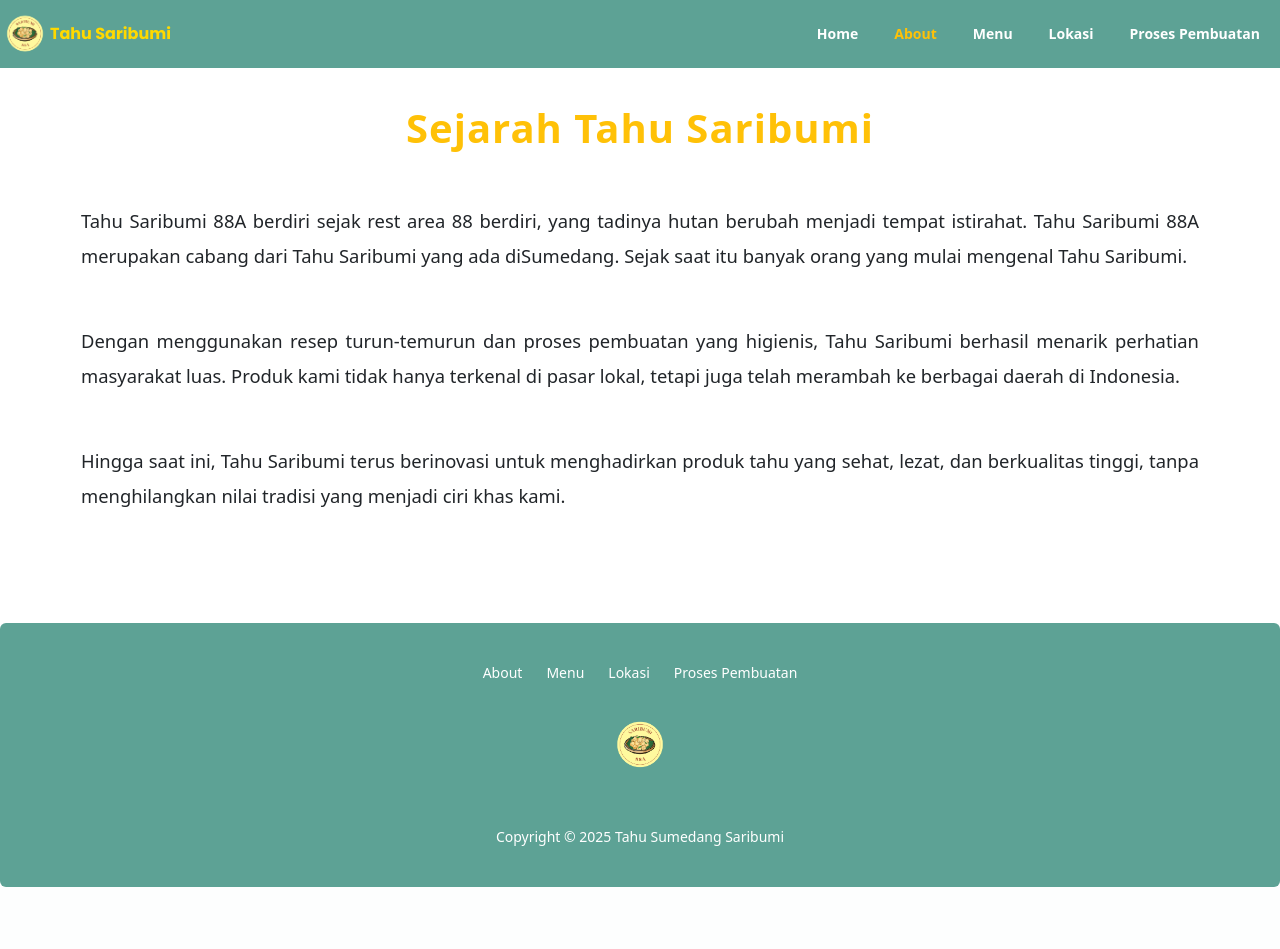
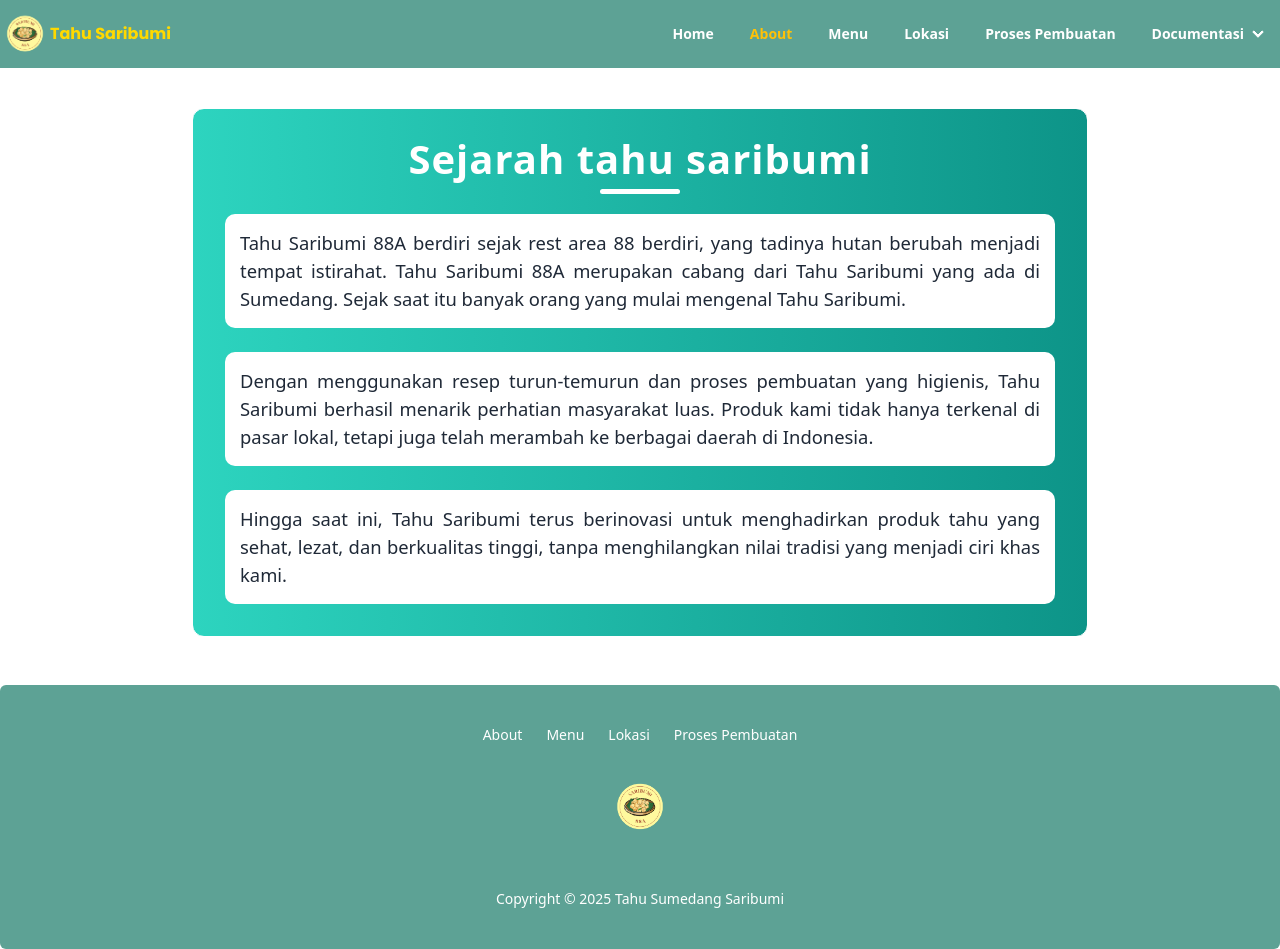
Before and after one commit to Rizki1442/Tahu_Saribumi88, a Flask app: page /about in a window 1280 px wide. Before the commit the page ends 887 px from the top, so only its background shows below. Run offline with Flask 3, Linux system fonts and the light colour scheme; some libraries are stand-ins or nearby versions.

Commit message:
Update about.html

```diff
--- a/templates/about.html
+++ b/templates/about.html
@@ -5,7 +5,7 @@
   <meta charset="UTF-8" />
   <meta name="viewport" content="width=device-width, initial-scale=1.0" />
   <title>{% block title %}Tahu Saribumi - About{% endblock %}</title>
-
+  <link rel="icon" href="../static/img/tahu.png" type="image/x-icon">
   <!-- Include AOS CSS -->
   <link href="https://cdn.jsdelivr.net/npm/aos@2.3.4/dist/aos.css" rel="stylesheet">
 
@@ -47,6 +47,15 @@
             class="hover:bg-warning px-3 hover:text-black py-2 rounded-lg font-bold">Lokasi</a></li>
         <li><a href="{{ url_for('proses_pembuatan') }}"
             class="hover:bg-warning px-3 hover:text-black py-2 rounded-lg font-bold">Proses Pembuatan</a></li>
+            <li>
+              <details>
+                  <summary class="documentasi hover:bg-warning px-3 hover:text-black py-2 rounded-lg font-bold">Documentasi</summary>
+                  <ul class="documentasi p-2">
+                    <li><a href="{{ url_for('erd_bahasa') }}#erd" class="hover:bg-warning hover:text-black">ERD</a></li>
+                    <li><a href="{{ url_for('erd_bahasa') }}#bahasa" class="hover:bg-warning hover:text-black">Bahasa</a></li>
+                  </ul>
+                </details>
+          </li>
       </ul>
     </div>
 
@@ -66,23 +75,39 @@
         <li><a href="{{ url_for('lokasi') }}" class="hover:bg-warning hover:text-black">Lokasi</a></li>
         <li><a href="{{ url_for('proses_pembuatan') }}" class="hover:bg-warning hover:text-black">Proses Pembuatan</a>
         </li>
+        <li>
+          <details>
+              <summary class="documentasi hover:bg-warning px-3 hover:text-black py-2 rounded-lg font-bold">Documentasi</summary>
+              <ul class="documentasi p-2">
+                <li><a href="{{ url_for('erd_bahasa') }}#erd" class="hover:bg-warning hover:text-black">ERD</a></li>
+                <li><a href="{{ url_for('erd_bahasa') }}#bahasa" class="hover:bg-warning hover:text-black">Bahasa</a></li>
+              </ul>
+            </details>
+      </li>
       </ul>
     </div>
   </div>
   </div>
 
   <body>
-    <div class="sejarah">
-      <h1 class="text-warning" data-aos="fade-down">Sejarah Tahu Saribumi</h1>
-      <p data-aos="fade-up">Tahu Saribumi 88A berdiri sejak rest area 88 berdiri, yang tadinya hutan berubah menjadi
-        tempat istirahat. Tahu Saribumi 88A merupakan cabang dari Tahu Saribumi yang ada diSumedang. Sejak saat itu
-        banyak orang yang mulai mengenal Tahu Saribumi.</p>
-      <p data-aos="fade-up">Dengan menggunakan resep turun-temurun dan proses pembuatan yang higienis, Tahu Saribumi
-        berhasil menarik perhatian masyarakat luas. Produk kami tidak hanya terkenal di pasar lokal, tetapi juga telah
-        merambah ke berbagai daerah di Indonesia.</p>
-      <p data-aos="fade-up">Hingga saat ini, Tahu Saribumi terus berinovasi untuk menghadirkan produk tahu yang sehat,
-        lezat, dan berkualitas tinggi, tanpa menghilangkan nilai tradisi yang menjadi ciri khas kami.</p>
+    <div class="sejarah bg-gradient-to-r from-teal-400 to-teal-600 text-white rounded-xl p-8 max-w-4xl mx-auto mt-10">
+      <h1 class="text-3xl font-extrabold mb-6 text-center" data-aos="fade-down">Sejarah tahu saribumi</h1>
+
+      <div class="space-y-6">
+        <p class="text-lg text-gray-800" data-aos="fade-up">
+          Tahu Saribumi 88A berdiri sejak rest area 88 berdiri, yang tadinya hutan berubah menjadi tempat istirahat. Tahu Saribumi 88A merupakan cabang dari Tahu Saribumi yang ada di Sumedang. Sejak saat itu banyak orang yang mulai mengenal Tahu Saribumi.
+        </p>
+
+        <p class="text-lg text-gray-800" data-aos="fade-up">
+          Dengan menggunakan resep turun-temurun dan proses pembuatan yang higienis, Tahu Saribumi berhasil menarik perhatian masyarakat luas. Produk kami tidak hanya terkenal di pasar lokal, tetapi juga telah merambah ke berbagai daerah di Indonesia.
+        </p>
+
+        <p class="text-lg text-gray-800" data-aos="fade-up">
+          Hingga saat ini, Tahu Saribumi terus berinovasi untuk menghadirkan produk tahu yang sehat, lezat, dan berkualitas tinggi, tanpa menghilangkan nilai tradisi yang menjadi ciri khas kami.
+        </p>
+      </div>
     </div>
+
   </body>
 
 </html>
```
